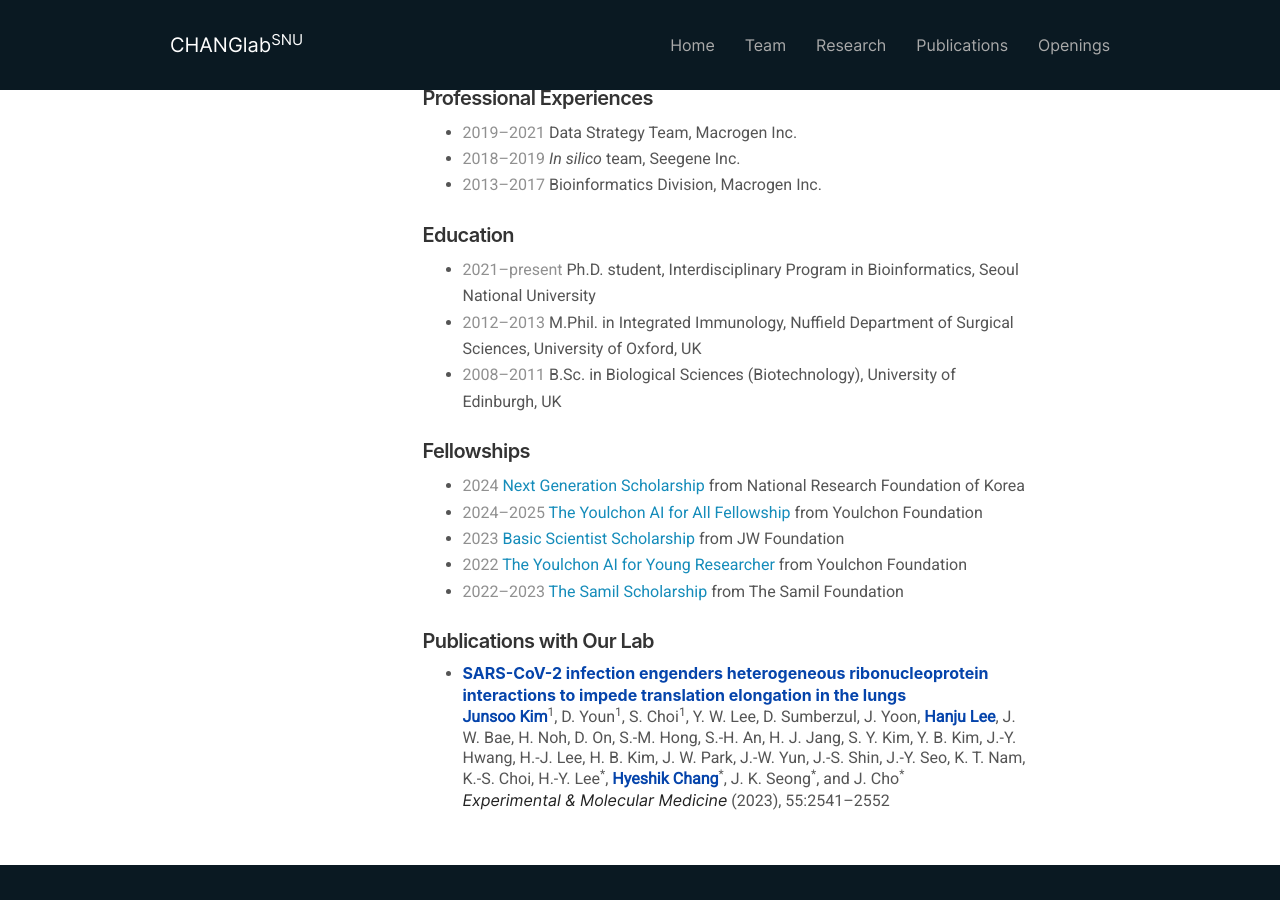
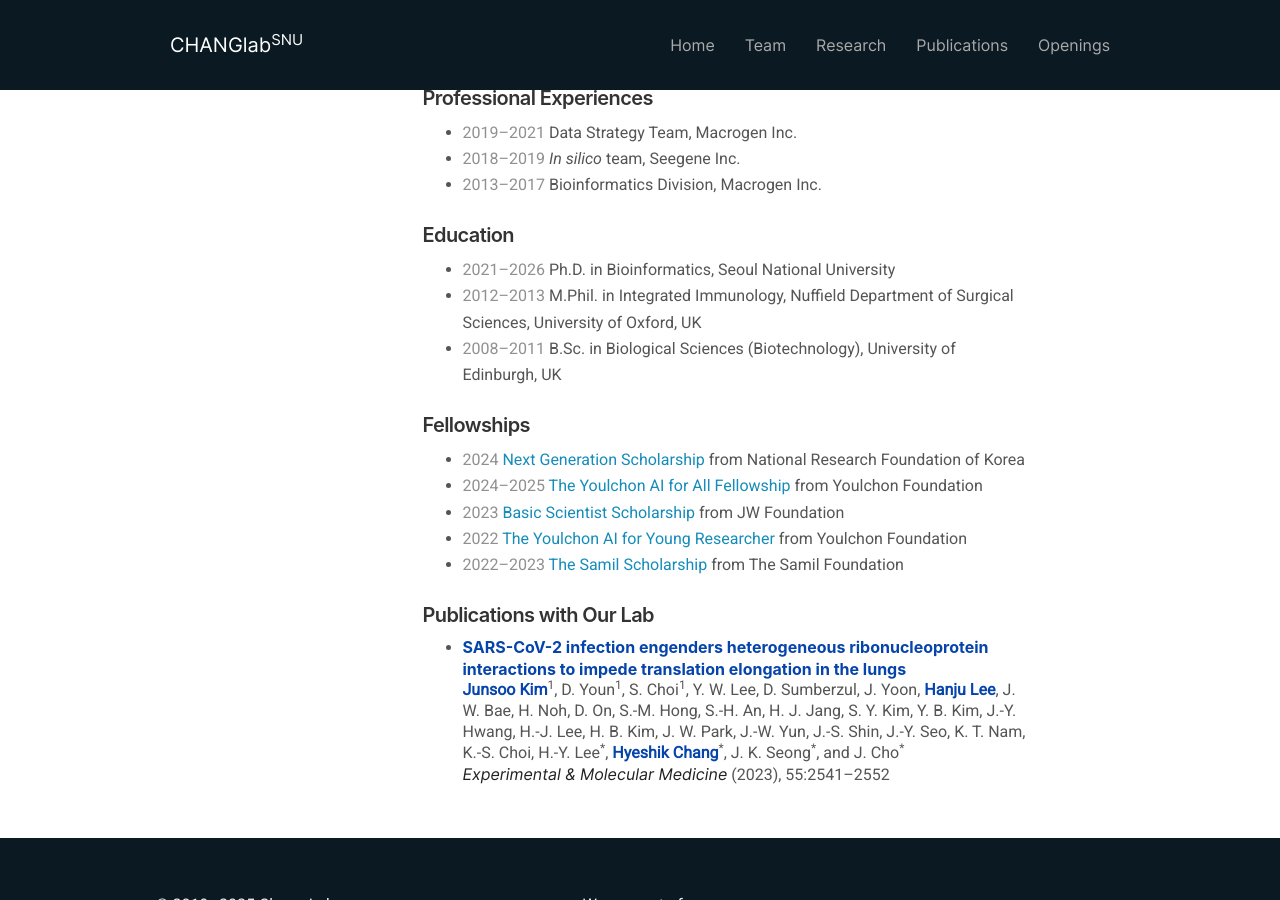
Before and after one commit to ChangLabSNU/ChangLabSNU.github.io, a Jekyll site: the page built from _pages/team/junsoo-kim.md, in a window 1280 px wide and 900 px high, scrolled down 925 px. Built offline with Jekyll 4.4.1, drawn with Linux system fonts in a browser that asks for light colours; nearby versions of some CDN libraries; some web fonts are replaced.

Commit message:
Update the degree status changes.

```diff
--- a/_pages/team/junsoo-kim.md
+++ b/_pages/team/junsoo-kim.md
@@ -32,7 +32,7 @@ Building upon this foundation, Junsoo now aims to leverage the power of high-thr
 #### Education
 
 <ul class="chronological">
-  <li><span>2021–present</span> Ph.D. student, Interdisciplinary Program in Bioinformatics, Seoul National University</li>
+  <li><span>2021–2026</span> Ph.D. in Bioinformatics, Seoul National University</li>
   <li><span>2012–2013</span> M.Phil. in Integrated Immunology, Nuffield Department of Surgical Sciences, University of Oxford, UK</li>
   <li><span>2008–2011</span> B.Sc. in Biological Sciences (Biotechnology), University of Edinburgh, UK</li>
 </ul>
```
Also changed, not shown: _pages/team/ari-hong.md (+1 -1 lines), _pages/team/heeseung-yoo.md (+1 -1 lines).
